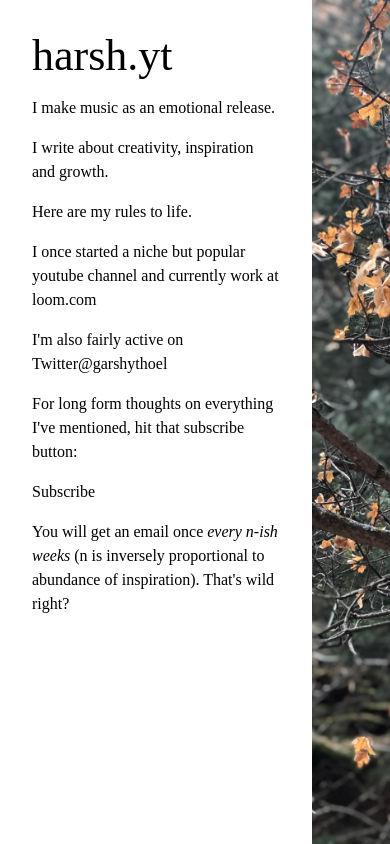
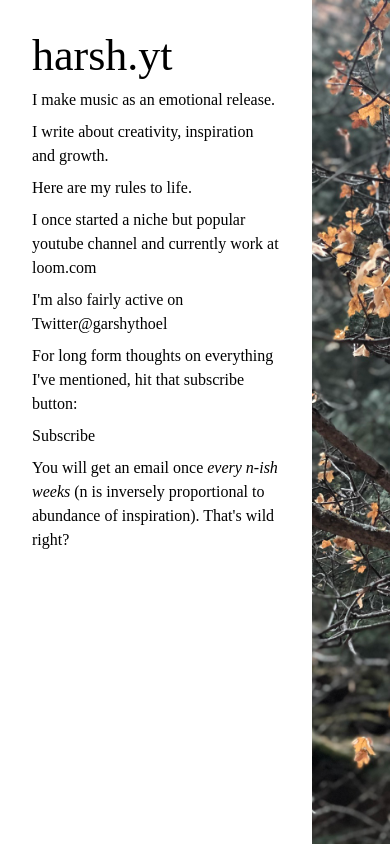
Before and after one commit to garshythoel/harsh-personal-website, a Next.js app: page / in a window 390 px wide. Built offline with nearby package versions, Linux system fonts and the light colour scheme.

Commit message:
Adjust spacing

```diff
--- a/pages/styles.css
+++ b/pages/styles.css
@@ -98,6 +98,10 @@ body {
   .main-content-text {
     font-size: var(--fontSize-s);
     line-height: var(--lineHeight-s);
+  }
+
+  .main-content-text p {
+    margin: var(--space-s) 0;
   }
 }
 
```
